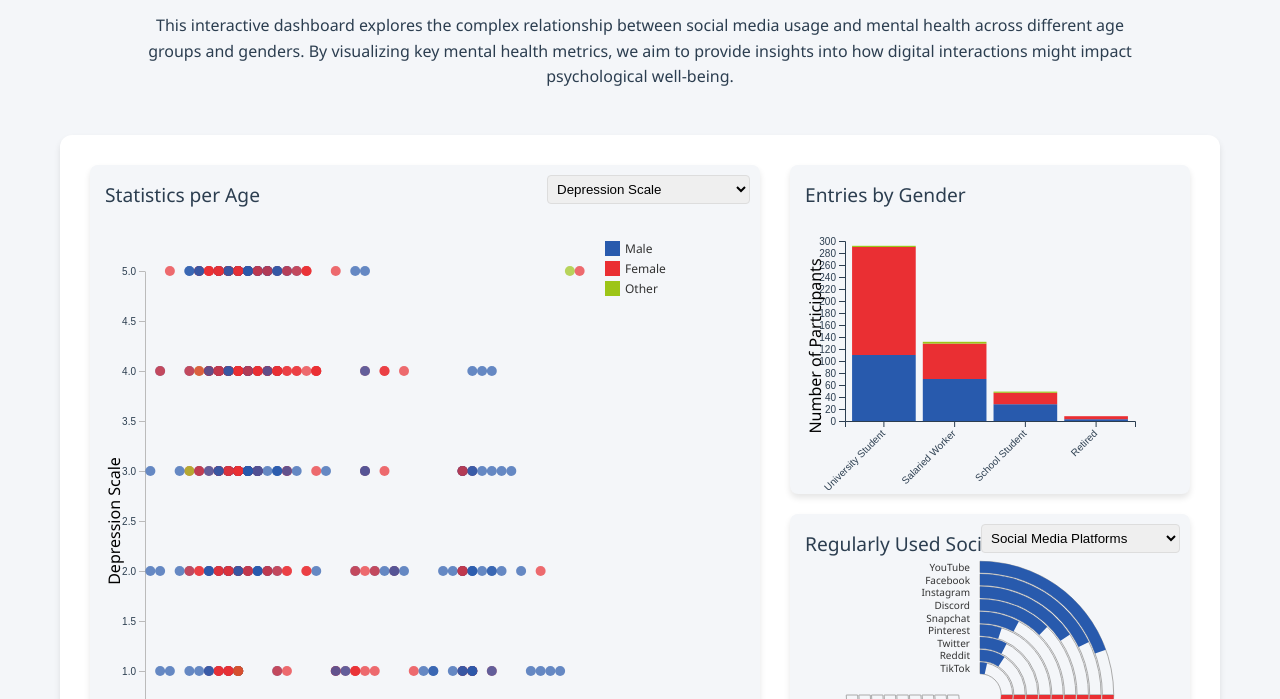
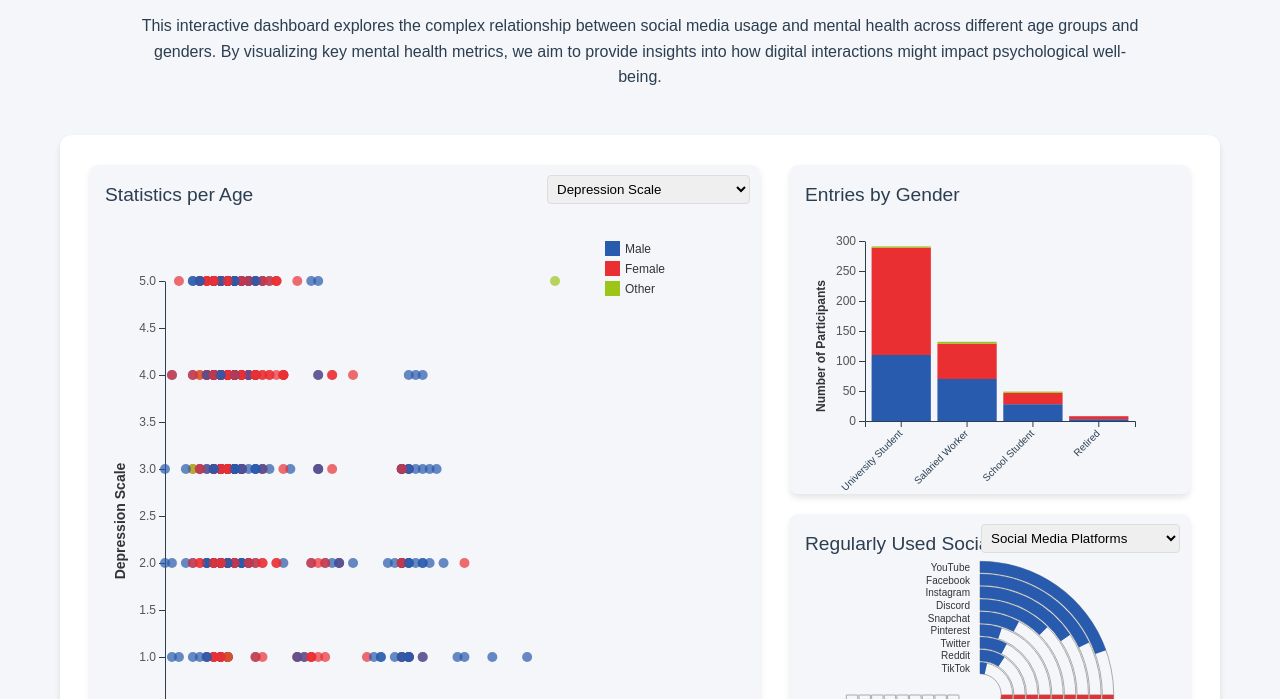
Before and after one commit to Arlouro/social-media-and-mental-health-data-visualization, a plain HTML site: page index.html in a window 1280 px wide. Shown: the part 101-800 px from the top of the page. Drawn offline with nearby package versions, Linux system fonts and the light colour scheme.

Commit message:
Axis Legends and Scatter Plot Tooltip

```diff
--- a/graphs_scripts.js
+++ b/graphs_scripts.js
@@ -236,7 +236,7 @@ function createScatterPlot(containerId, width, height, data, state) {
     .attr("width", width)
     .attr("height", height);
 
-  const margin = {top: 50, right: 120, bottom: 50, left: 40};
+  const margin = { top: 60, right: 150, bottom: 70, left: 60 };
   const chartWidth = width - margin.left - margin.right;
   const chartHeight = height - margin.top - margin.bottom;
 
@@ -244,12 +244,10 @@ function createScatterPlot(containerId, width, height, data, state) {
     .attr("transform", `translate(${margin.left},${margin.top})`);
 
   const metricKey = state.selectedMentalHealthMetric;
-  const ages = [...new Set(data.map(d => d.age))].sort((a, b) => a - b);
 
-  const x = d3.scaleBand()
-    .domain(ages)
-    .range([0, chartWidth])
-    .padding(0.1);
+  const x = d3.scaleLinear()
+    .domain(d3.extent(data, d => d.age))
+    .range([0, chartWidth]);
 
   const y = d3.scaleLinear()
     .domain([0, d3.max(data, d => d[metricKey])])
@@ -258,27 +256,37 @@ function createScatterPlot(containerId, width, height, data, state) {
   // Axis
   g.append("g")
     .attr("transform", `translate(0,${chartHeight})`)
-    .call(d3.axisBottom(x).tickValues(ages.filter((_, i) => i % 5 === 0)).tickSizeOuter(0))
-    .selectAll("line, path")
-    .style("stroke", "#bbb");
+    .call(d3.axisBottom(x).tickSizeOuter(0))
+    .selectAll("text")
+    .style("text-anchor", "center")
+    .attr("dy", "0.8em")
+    .style("font-size", "12px")
+    .style("fill", "#555");
 
   g.append("g")
     .call(d3.axisLeft(y).tickSizeOuter(0))
-    .selectAll("line, path")
-    .style("stroke", "#bbb");
+    .selectAll("text")
+    .style("font-size", "12px")
+    .style("fill", "#555");
 
   // X-axis label
   svg.append("text")
-    .attr("transform", `translate(${width/2}, ${height - 10})`)
+    .attr("transform", `translate(${width / 2}, ${height - margin.bottom / 2})`)
     .style("text-anchor", "middle")
+    .style("font-size", "14px")
+    .style("font-weight", "bold")
+    .style("fill", "#333")
     .text("Age");
 
   // Y-axis label
   svg.append("text")
     .attr("transform", "rotate(-90)")
-    .attr("y", 15)
-    .attr("x", -height/2)
+    .attr("y", margin.left / 3)
+    .attr("x", 0 - height / 2)
     .style("text-anchor", "middle")
+    .style("font-size", "14px")
+    .style("font-weight", "bold")
+    .style("fill", "#333")
     .text(graphConfig.mentalHealthMetrics.find(m => m.key === metricKey).label);
 
   // Scatter
@@ -286,11 +294,22 @@ function createScatterPlot(containerId, width, height, data, state) {
     .data(data)
     .enter().append("circle")
     .attr("class", "dot")
-    .attr("cx", d => x(d.age) + x.bandwidth() / 2)
+    .attr("cx", d => x(d.age))
     .attr("cy", d => y(d[metricKey]))
     .attr("r", 5)
     .attr("fill", d => graphConfig.colors[d.gender])
     .attr("opacity", 0.7);
+
+  // Tooltip container
+  const tooltip = d3.select("body").append("div")
+      .attr("class", "tooltip")
+      .style("position", "absolute")
+      .style("visibility", "hidden")
+      .style("background", "#fff")
+      .style("padding", "10px")
+      .style("border", "1px solid #ccc")
+      .style("border-radius", "4px")
+      .style("box-shadow", "0 4px 6px rgba(0,0,0,0.1)");
 
   svg.selectAll(".dot")
     .on("mouseenter", function(event, d) {
@@ -299,16 +318,12 @@ function createScatterPlot(containerId, width, height, data, state) {
         .duration(200)
         .attr("r", 8)
         .attr("fill", "#333");
-
-      // Show tooltip
-      svg.append("text")
-        .attr("class", "tooltip")
-        .attr("x", x(d.age) + x.bandwidth() / 2 + margin.left)
-        .attr("y", y(d[metricKey]) + margin.top - 10)
-        .attr("text-anchor", "middle")
-        .text(`Age: ${d.age}, ${graphConfig.mentalHealthMetrics.find(m => m.key === metricKey).label}: ${d[metricKey]}`)
-        .attr("font-size", "12px")
-        .attr("fill", "#666");
+    })
+    .on("mousemove", function(event, d) {
+      tooltip.style("visibility", "visible")
+        .text(`${d.age} years old - ${d[metricKey]}`);
+      tooltip.style("top", `${event.pageY + 5}px`)
+        .style("left", `${event.pageX + 5}px`);
     })
     .on("mouseleave", function() {
       d3.select(this)
@@ -316,11 +331,9 @@ function createScatterPlot(containerId, width, height, data, state) {
       .duration(200)
       .attr("r", 5)
       .attr("fill", d => graphConfig.colors[d.gender]);
-
-      svg.select(".tooltip").remove();
+      tooltip.style("visibility", "hidden");
     });
 }
-
 // >-----------------< Donut Chart >-------------------<
 function createDonutChart(containerId, width, height, platformUsageByGender, timeUsageByGender, state) {
   const svg = d3.select(containerId).select("svg");
@@ -478,36 +491,37 @@ function createBarGraph(containerId, width, height, data) {
     .attr("width", width)
     .attr("height", height);
 
-  const margin = {top: 20, right: 20, bottom: 50, left: 40};
+  const margin = { top: 20, right: 20, bottom: 50, left: 60 };
   const chartWidth = width - margin.left - margin.right;
   const chartHeight = height - margin.top - margin.bottom;
 
   const g = svg.append("g")
     .attr("transform", `translate(${margin.left},${margin.top})`);
 
-  const occupationData = d3.rollups(data,
-    v => v.length,
-    d => d.occupation,
-    d => d.gender
+  const occupationData = d3.rollups(
+    data,
+    (v) => v.length,
+    (d) => d.occupation,
+    (d) => d.gender
   );
 
   const stackedData = occupationData.map(([occupation, genderCounts]) => {
     return {
       occupation,
       ...Object.fromEntries(genderCounts),
-      total: genderCounts.reduce((sum, [, count]) => sum + count, 0)
+      total: genderCounts.reduce((sum, [, count]) => sum + count, 0),
     };
   });
 
   stackedData.sort((a, b) => b.total - a.total);
 
   const x = d3.scaleBand()
-    .domain(stackedData.map(d => d.occupation))
+    .domain(stackedData.map((d) => d.occupation))
     .range([0, chartWidth])
     .padding(0.1);
 
   const y = d3.scaleLinear()
-    .domain([0, d3.max(stackedData, d => d.total)])
+    .domain([0, d3.max(stackedData, (d) => d.total)])
     .nice()
     .range([chartHeight, 0]);
 
@@ -520,7 +534,7 @@ function createBarGraph(containerId, width, height, data) {
 
   const series = stack(stackedData);
 
-  // Axis
+  // X-axis
   g.append("g")
     .attr("transform", `translate(0,${chartHeight})`)
     .call(d3.axisBottom(x))
@@ -530,31 +544,39 @@ function createBarGraph(containerId, width, height, data) {
     .attr("dy", ".15em")
     .attr("transform", "rotate(-45)");
 
+  // Y-axis
   g.append("g")
-    .call(d3.axisLeft(y));
+    .call(d3.axisLeft(y).ticks(5).tickSizeOuter(0))
+    .selectAll("text")
+    .style("font-size", "12px")
+    .style("fill", "#555");
 
   // Bars
   g.selectAll(".series")
     .data(series)
-    .enter().append("g")
+    .enter()
+    .append("g")
     .attr("class", "series")
-      .attr("fill", d => graphConfig.colors[d.key])
+    .attr("fill", (d) => graphConfig.colors[d.key])
     .selectAll("rect")
-    .data(d => d)
-    .enter().append("rect")
+    .data((d) => d)
+    .enter()
+    .append("rect")
     .attr("x", (d, i) => x(stackedData[i].occupation))
-      .attr("y", d => y(d[1]))
-      .attr("height", d => y(d[0]) - y(d[1]))
+    .attr("y", (d) => y(d[1]))
+    .attr("height", (d) => y(d[0]) - y(d[1]))
     .attr("width", x.bandwidth());
 
-  // Add a title to the y-axis
   svg.append("text")
     .attr("transform", "rotate(-90)")
-    .attr("y", 0)
-    .attr("x", 0 - (height / 2))
-    .attr("dy", "1em")
+    .attr("y", margin.left / 3)
+    .attr("x", 0 - height / 2)
     .style("text-anchor", "middle")
+    .style("font-size", "12px")
+    .style("font-weight", "bold")
+    .style("fill", "#333")
     .text("Number of Participants");
 }
 
+
 document.addEventListener('DOMContentLoaded', initializeGraphs);
--- a/styles.css
+++ b/styles.css
@@ -16,7 +16,7 @@
 }
 
 body {
-    font-family: 'Segoe UI', Tahoma, Geneva, Verdana, sans-serif;
+    font-family: 'Kanit', sans-serif;
     background-color: var(--bg-primary);
     color: var(--text-primary);
     line-height: 1.6;
```
Also changed, not shown: dataset.csv. Lines whose indentation alone changed are shown as unchanged.
